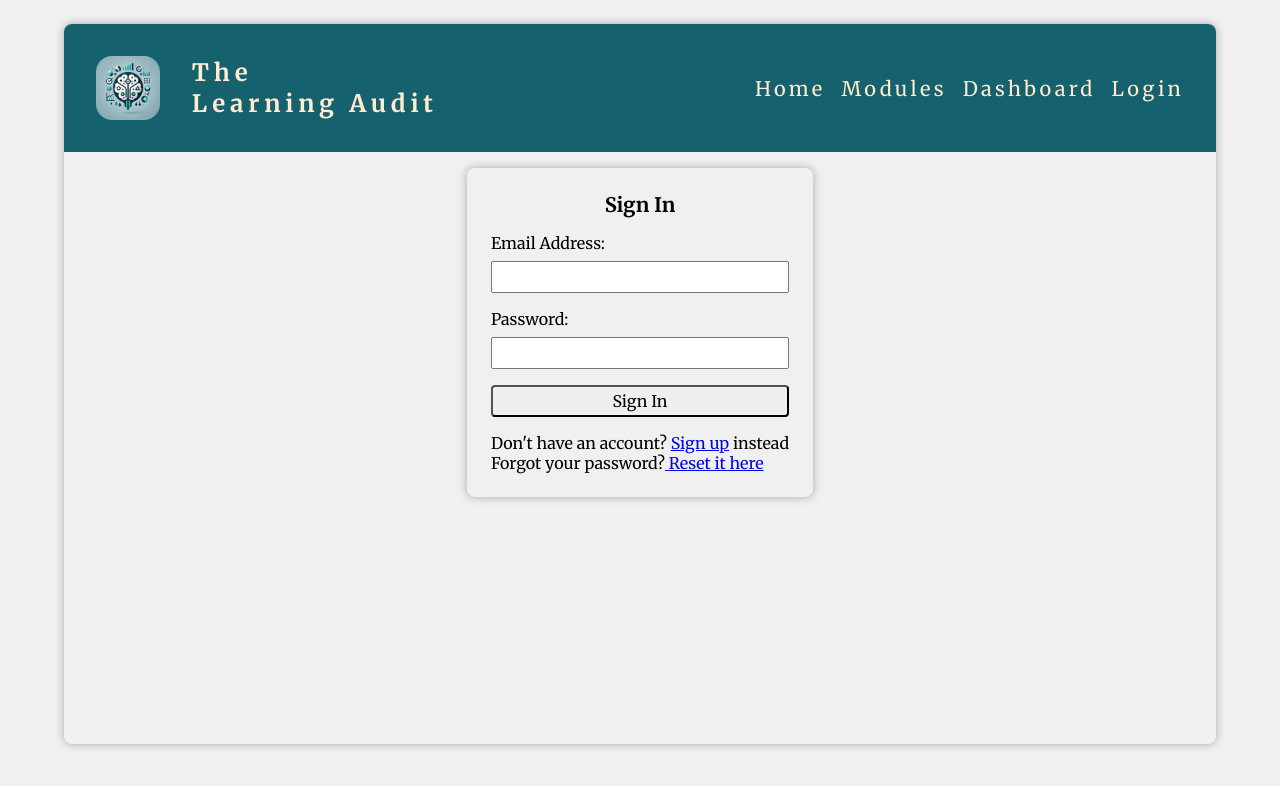
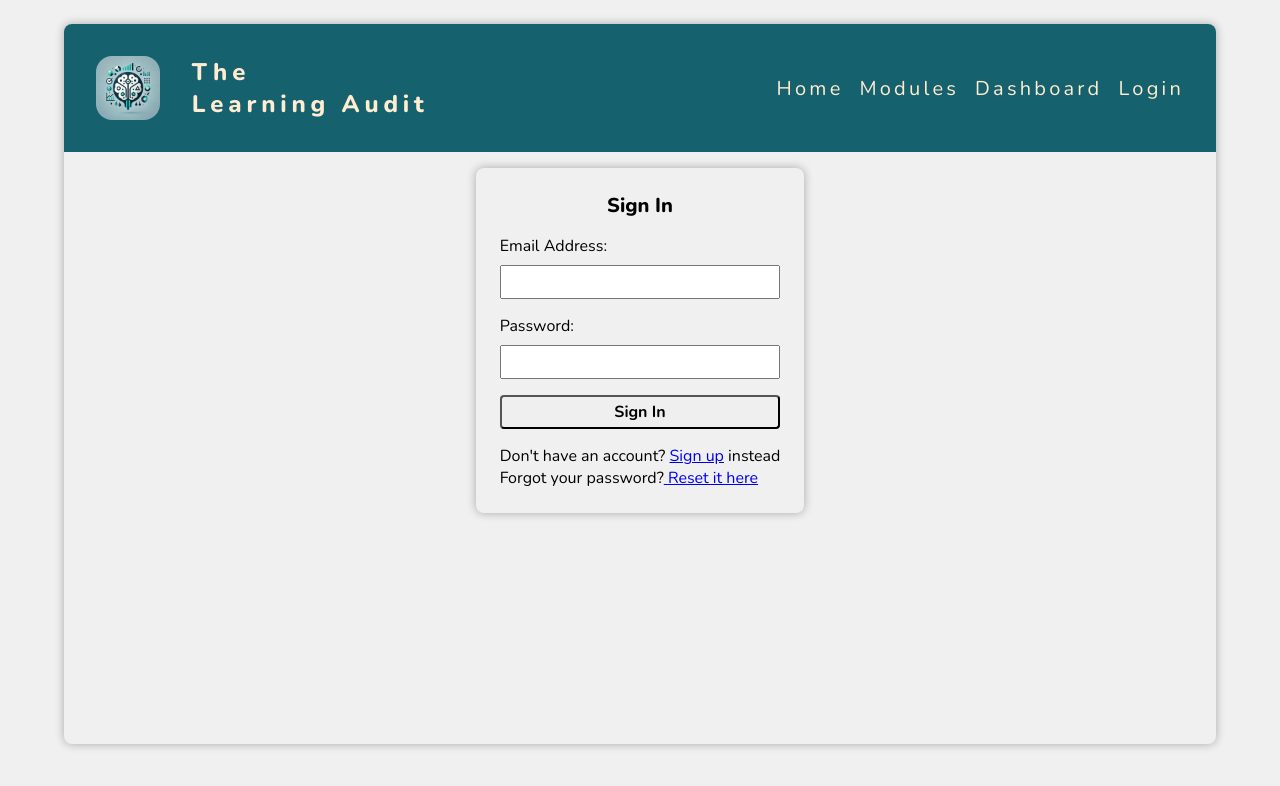
Before and after one commit to Tyriol/learning-audit, a Next.js app: page /routes/auth in a window 1280 px wide. Shown: the top 786 px of the page. Built offline with nearby package versions, Linux system fonts and the light colour scheme.

Commit message:
add some global heading and button styles

```diff
--- a/app/globals.css
+++ b/app/globals.css
@@ -1,11 +1,11 @@
-@import url("https://fonts.googleapis.com/css2?family=Merriweather:ital,wght@0,300;0,400;0,700;0,900;1,300;1,400;1,700;1,900&display=swap");
+@import url("https://fonts.googleapis.com/css2?family=Nunito:ital,wght@0,200..1000;1,200..1000&display=swap");
 
 * {
   box-sizing: border-box;
   padding: 0;
   margin: 0;
   font-size: 16px;
-  font-family: "Merriweather", serif;
+  font-family: "Nunito", sans-serif;
 }
 
 html,
@@ -14,6 +14,29 @@ body {
   overflow-x: hidden;
   background-color: #f0f0f0;
   height: 100%;
+}
+
+h1 {
+  font-size: 1.75rem;
+}
+
+h2 {
+  font-size: 1.5rem;
+}
+
+h3 {
+  font-size: 1.25rem;
+}
+
+h1,
+h2,
+h3 {
+  font-weight: 800;
+}
+
+button {
+  padding: 0.25rem 1rem;
+  font-weight: bold;
 }
 
 .wrapper {
```
